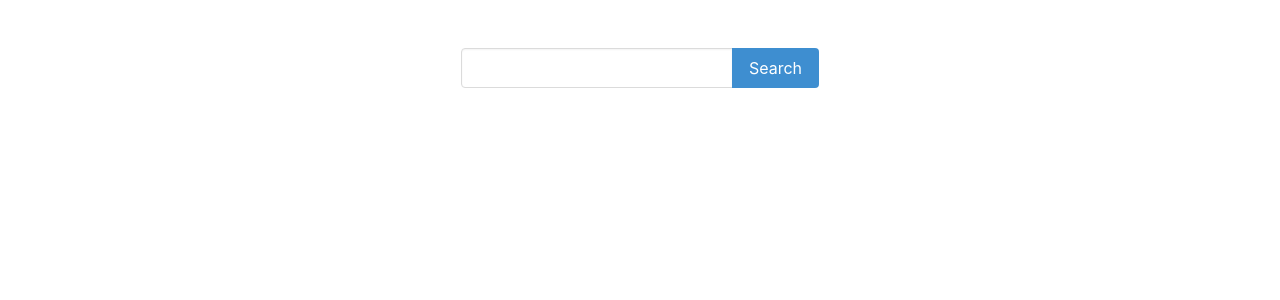
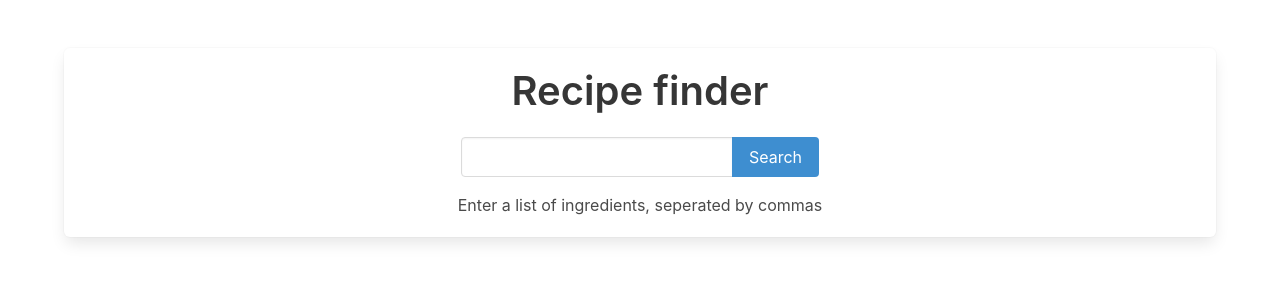
Before and after one commit to SvSven/recipes-search-app, a React (Create React App) app: page / in a window 1280 px wide. Shown: the top 300 px of the page. Built offline with nearby package versions, Linux system fonts and the light colour scheme.

Commit message:
improve styling

```diff
--- a/src/components/RecipesList.js
+++ b/src/components/RecipesList.js
@@ -1,9 +1,11 @@
 import React from "react";
 import RecipesListItem from "./RecipesListItem";
 
+import "./recipes-list.scss";
+
 const RecipesList = props => {
   return (
-    <div>
+    <div id="recipes-list">
       {props.recipes.map(recipe => {
         return (
           <RecipesListItem
--- a/src/components/RecipesListItem.js
+++ b/src/components/RecipesListItem.js
@@ -1,6 +1,4 @@
 import React from "react";
-
-import "./recipesListItem.scss";
 
 const RecipesListItem = props => {
   return (
--- a/src/components/Search.js
+++ b/src/components/Search.js
@@ -31,16 +31,23 @@ const Search = () => {
     <>
       <div className="section">
         <div className="container">
-          <SearchInput
-            value={ingredients}
-            handleOnChange={handleSearchInputChange}
-            handleOnSubmit={handleSearchSubmit}
-          />
+          <div className="box" style={{ textAlign: "center" }}>
+            <h1 className="title is-2">Recipe finder</h1>
+            <SearchInput
+              value={ingredients}
+              handleOnChange={handleSearchInputChange}
+              handleOnSubmit={handleSearchSubmit}
+            />
+            <p style={{ marginTop: "1em" }}>
+              Enter a list of ingredients, seperated by commas
+            </p>
+          </div>
         </div>
       </div>
       {recipes.length ? (
         <div className="section">
           <div className="container">
+            <h3 className="title is-3">Showing recipes for "{ingredients}"</h3>
             <RecipesList recipes={recipes} />
           </div>
         </div>
--- a/src/components/recipesListItem.scss
+++ b/src/components/recipes-list.scss
@@ -1,3 +1,14 @@
+#recipes-list > .box {
+    margin-bottom: 0;
+}
+
+#recipes-list {
+    display: grid;
+    grid-template-columns: 1fr 1fr;
+    grid-auto-rows: 1fr;
+    grid-gap: 1rem;
+}
+
 .recipe {
     &-thumbnail {
         margin-right: 1em;
```
